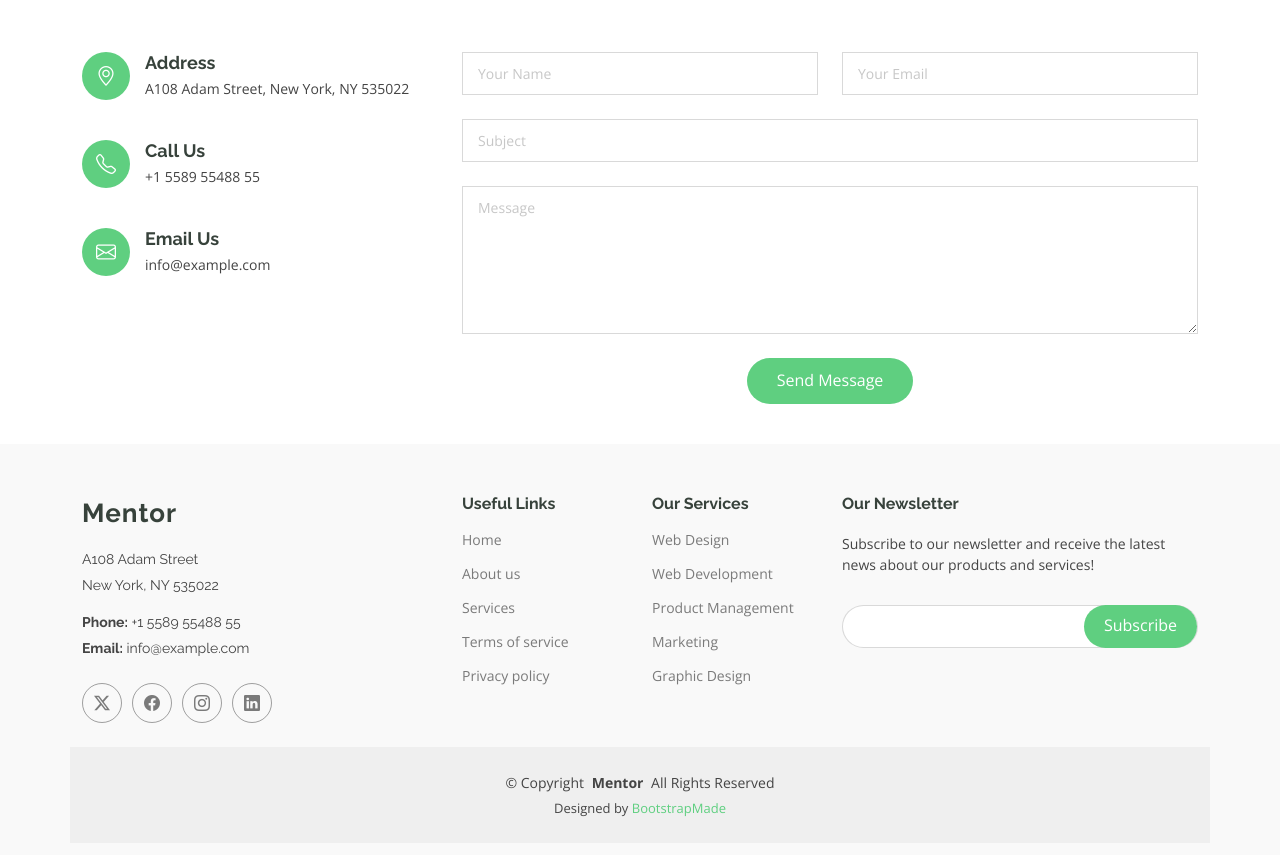
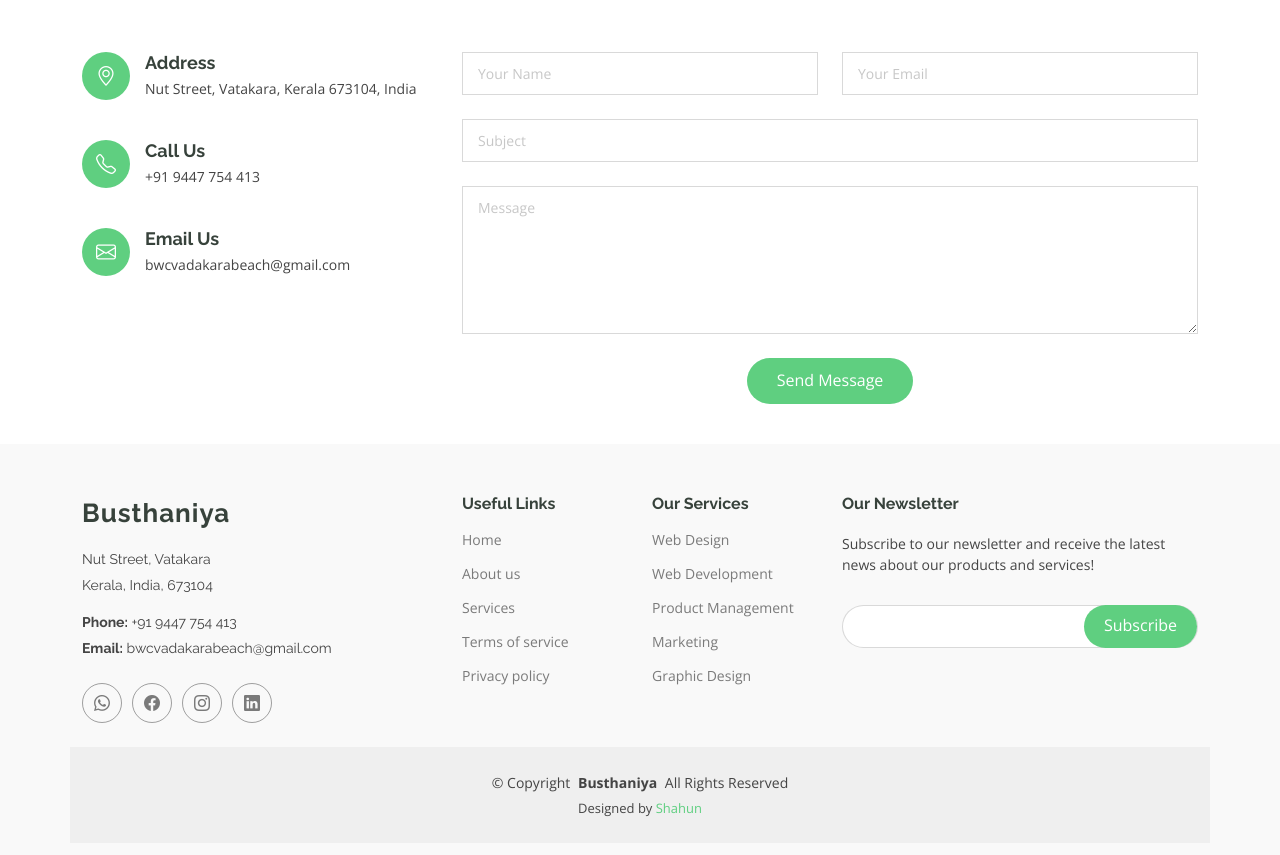
Before and after one commit to shahun321/Busthaniya, a plain HTML site: page contact.html in a window 1280 px wide. Shown: the part 751-1606 px from the top of the page. Drawn offline with nearby package versions, Linux system fonts and the light colour scheme.

Commit message:
Contact and Footer updated

```diff
--- a/contact.html
+++ b/contact.html
@@ -54,7 +54,7 @@
           <li><a href="courses.html">Courses</a></li>
           <li><a href="trainers.html">Trainers</a></li>
           <li><a href="events.html">Events</a></li>
-          <li><a href="pricing.html">Pricing</a></li>
+          <!-- <li><a href="pricing.html">Pricing</a></li> -->
           <li class="dropdown"><a href="#"><span>Dropdown</span> <i class="bi bi-chevron-down toggle-dropdown"></i></a>
             <ul>
               <li><a href="#">Dropdown 1</a></li>
@@ -110,7 +110,7 @@
     <section id="contact" class="contact section">
 
       <div class="mb-5" data-aos="fade-up" data-aos-delay="200">
-        <iframe style="border:0; width: 100%; height: 300px;" src="https://www.google.com/maps/embed?pb=!1m14!1m8!1m3!1d48389.78314118045!2d-74.006138!3d40.710059!3m2!1i1024!2i768!4f13.1!3m3!1m2!1s0x89c25a22a3bda30d%3A0xb89d1fe6bc499443!2sDowntown%20Conference%20Center!5e0!3m2!1sen!2sus!4v1676961268712!5m2!1sen!2sus" frameborder="0" allowfullscreen="" loading="lazy" referrerpolicy="no-referrer-when-downgrade"></iframe>
+        <iframe style="border:0; width: 100%; height: 300px;" src="https://www.google.com/maps/embed?pb=!1m18!1m12!1m3!1d580.9734296866245!2d75.59195615251906!3d11.601391271924113!2m3!1f0!2f0!3f0!3m2!1i1024!2i768!4f13.1!3m3!1m2!1s0x3ba68504bb2fedf7%3A0xe1f9bd2df789e5a0!2sBusthaniya%20Women&#39;s%20College!5e0!3m2!1sen!2sqa!4v1725865117446!5m2!1sen!2sqa"></iframe>
       </div><!-- End Google Maps -->
 
       <div class="container" data-aos="fade-up" data-aos-delay="100">
@@ -122,7 +122,7 @@
               <i class="bi bi-geo-alt flex-shrink-0"></i>
               <div>
                 <h3>Address</h3>
-                <p>A108 Adam Street, New York, NY 535022</p>
+                <p>Nut Street, Vatakara, Kerala 673104, India</p>
               </div>
             </div><!-- End Info Item -->
 
@@ -130,7 +130,7 @@
               <i class="bi bi-telephone flex-shrink-0"></i>
               <div>
                 <h3>Call Us</h3>
-                <p>+1 5589 55488 55</p>
+                <p>+91 9447 754 413</p>
               </div>
             </div><!-- End Info Item -->
 
@@ -138,7 +138,7 @@
               <i class="bi bi-envelope flex-shrink-0"></i>
               <div>
                 <h3>Email Us</h3>
-                <p>info@example.com</p>
+                <p>bwcvadakarabeach@gmail.com</p>
               </div>
             </div><!-- End Info Item -->
 
@@ -190,18 +190,18 @@
       <div class="row gy-4">
         <div class="col-lg-4 col-md-6 footer-about">
           <a href="index.html" class="logo d-flex align-items-center">
-            <span class="sitename">Mentor</span>
+            <span class="sitename">Busthaniya</span>
           </a>
           <div class="footer-contact pt-3">
-            <p>A108 Adam Street</p>
-            <p>New York, NY 535022</p>
-            <p class="mt-3"><strong>Phone:</strong> <span>+1 5589 55488 55</span></p>
-            <p><strong>Email:</strong> <span>info@example.com</span></p>
+            <p>Nut Street, Vatakara</p>
+            <p>Kerala, India, 673104</p>
+            <p class="mt-3"><strong>Phone:</strong> <span>+91 9447 754 413</span></p>
+            <p><strong>Email:</strong> <span>bwcvadakarabeach@gmail.com</span></p>
           </div>
           <div class="social-links d-flex mt-4">
-            <a href=""><i class="bi bi-twitter-x"></i></a>
-            <a href=""><i class="bi bi-facebook"></i></a>
-            <a href=""><i class="bi bi-instagram"></i></a>
+            <a href="https://wa.me/+919447754413" target="_blank"><i class="bi bi-whatsapp"></i></a>
+            <a href="https://www.facebook.com/busthaniya?mibextid=LQQJ4d" target="_blank"><i class="bi bi-facebook"></i></a>
+            <a href="https://www.instagram.com/busthaniyawomenscollege?igsh=OWtwNnY0d2g5bHIz" target="_blank"><i class="bi bi-instagram"></i></a>
             <a href=""><i class="bi bi-linkedin"></i></a>
           </div>
         </div>
@@ -243,20 +243,20 @@
     </div>
 
     <div class="container copyright text-center mt-4">
-      <p>© <span>Copyright</span> <strong class="px-1 sitename">Mentor</strong> <span>All Rights Reserved</span></p>
+      <p>© <span>Copyright</span> <strong class="px-1 sitename">Busthaniya</strong> <span>All Rights Reserved</span></p>
       <div class="credits">
         <!-- All the links in the footer should remain intact. -->
         <!-- You can delete the links only if you've purchased the pro version. -->
         <!-- Licensing information: https://bootstrapmade.com/license/ -->
         <!-- Purchase the pro version with working PHP/AJAX contact form: [buy-url] -->
-        Designed by <a href="https://bootstrapmade.com/">BootstrapMade</a>
+        Designed by <a href="https://shahun321.github.io/Portfolio/" target="_blank">Shahun</a>
       </div>
     </div>
 
   </footer>
 
   <!-- Whatsapp Button -->
-  <a href=" https://wa.me/+919447754413" id="whatsapp-btn" class="whatsapp-btn d-flex align-items-center justify-content-center"><i class="bi bi-whatsapp"></i></a>
+  <a href="https://wa.me/+919447754413" id="whatsapp-btn" class="whatsapp-btn d-flex align-items-center justify-content-center"><i class="bi bi-whatsapp"></i></a>
 
   <!-- Preloader -->
   <div id="preloader"></div>
```
Also changed, not shown: about.html (+11 -11 lines), course-details.html (+11 -11 lines), courses.html (+11 -11 lines), events.html (+11 -11 lines), index.html (+15 -15 lines), pricing.html (+11 -11 lines), starter-page.html (+11 -11 lines), trainers.html (+11 -11 lines), assets/images/hero_image.jpg (added).
